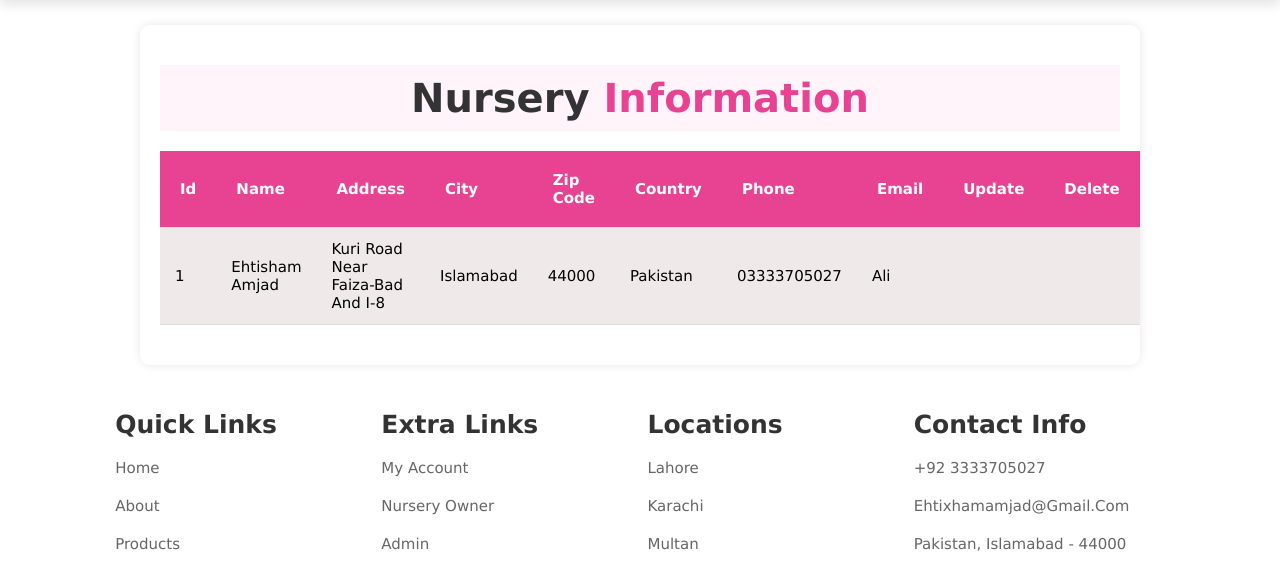
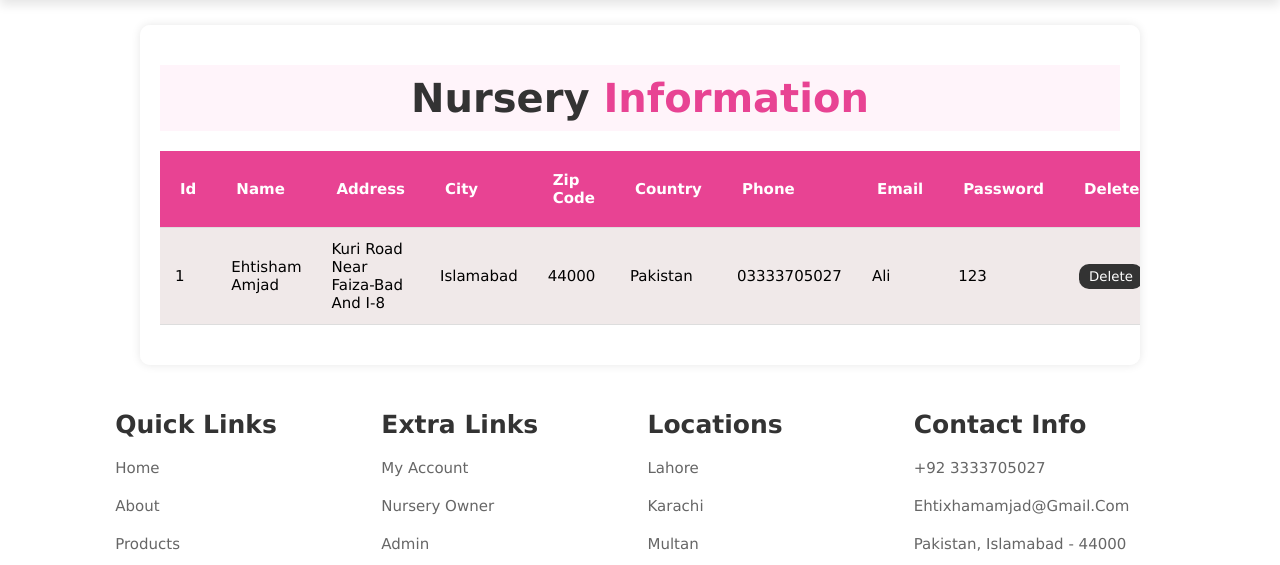
Before and after one commit to ehtixhamamjad/Flower-Plantation-Flask, a Flask app: page /admin/nursery in a window 1280 px wide. Shown: the part 75-640 px from the top of the page. Run offline with Flask 3, Linux system fonts and the light colour scheme; data comes from the database, SQL or seed files in the repository; parts of the project's set-up code (start-up, migrations or seed data) failed here and were passed over; some libraries are stand-ins or nearby versions.

Commit message:
delete  user and flower

```diff
--- a/app.py
+++ b/app.py
@@ -37,7 +37,8 @@ class User(db.Model):
 
 class Flower(db.Model):
     __tablename__ = 'flower'
-    flower_id = db.Column(db.Integer, primary_key=True)  # Added Flower id
+    flower_id = db.Column(db.Integer, primary_key=True)
+    # flower_nursery = db.Column(db.Integer,nullable=True) # Added Flower id
     flower_image_name = db.Column(db.String(225), unique=False, nullable=True)
     flower_name = db.Column(db.String(225), unique=False, nullable=True)
     flower_information = db.Column(db.String(225), unique=False, nullable=True)  # Changed to flower_information
@@ -84,69 +85,7 @@ app.config['MYSQL_PASSWORD']=''
 app.config['MYSQL_DB']='flowerplantation'
 mysql = MySQL(app)
 
-# # Define predict_class function
-# def predict_class(model, image_path):
-#     # Load the image
-#     img = load_img(image_path, target_size=(64, 64))
-#     # Convert the image to a numpy array
-#     img_array = img_to_array(img)
-#     # Rescale the image
-#     img_array = img_array / 255.0
-#     # Expand dimensions to match the model's expected input shape
-#     img_array = np.expand_dims(img_array, axis=0)
-#     # Make a prediction
-#     prediction = model.predict(img_array)
-#     # Get the index of the highest probability
-#     predicted_class_index = np.argmax(prediction)
-#     return predicted_class_index
 
-# # Load the model
-# model_file_path = 'model.h5'
-# model = load_model(model_file_path)
-
-# # Define class_indices
-# class_indices = {
-#     0: 'Daisy',
-#     1: 'Dandelion',
-#     2: 'Rose',
-#     3: 'SunFlower',
-#     4: 'Tulip'
-# }
-
-# UPLOAD_FOLDER = 'uploads'
-# ALLOWED_EXTENSIONS = {'png', 'jpg', 'jpeg', 'gif'}
-
-# app.config['UPLOAD_FOLDER'] = UPLOAD_FOLDER
-
-# def allowed_file(filename):
-#     return '.' in filename and \
-#            filename.rsplit('.', 1)[1].lower() in ALLOWED_EXTENSIONS
-
-# @app.route('/predict', methods=['GET', 'POST'])
-# def predict():
-#     if request.method == 'POST':
-#         if 'image' not in request.files:
-#             return redirect(request.url)
-#         file = request.files['image']
-#         if file.filename == '':
-#             return redirect(request.url)
-#         if file and allowed_file(file.filename):
-#             filename = secure_filename(file.filename)
-#             file.save(os.path.join(app.config['UPLOAD_FOLDER'], filename))
-#             predicted_class_index = predict_class(model, os.path.join(app.config['UPLOAD_FOLDER'], filename))
-#             # Check if predicted_class_index is in class_indices
-#             if predicted_class_index in class_indices:
-#                 class_name = class_indices[predicted_class_index]
-#             else:
-#                 # Handle the case where predicted_class_index is not found in class_indices
-#                 class_name = "Unknown"
-#             return render_template('result.html', class_name=class_name)
-#     return redirect(url_for('home_page'))
-# @app.route('/uploads/<filename>')
-# def uploaded_file(filename):
-#     return send_from_directory(app.config['UPLOAD_FOLDER'], filename)
-
-# all routes
 # main
 @app.route('/index')
 def index():
@@ -201,21 +140,8 @@ def nurserylogout():
 
 
     # Redirect to the login page or any other desired page
-    return render_template("/nursery/login.html")
+    return redirect(url_for('nurserylogin'))
 
-# def getFlowerdatainuserindex():
-#     # Establish a connection to the database
-#     cur = mysql.connection.cursor()
-#      # Fetch all flower plans from the database
-#     cur.execute("SELECT flower_id, flower_image_name, flower_name, flower_information, color, season, category, altitude, height, area, grow_time, pesticide, fertilizer, disease, fragrance, shape, sunlight, watering FROM flower")
-#     flower_data = cur.fetchall()
-
-#     # Close cursor and connection
-#     cur.close()
-
-
-#     # Pass the fetched data to the template
-#     return render_template("user/index.html", flowers=flower_data)
 
 @app.route('/signup', methods=['GET', 'POST'])
 def signup():
@@ -251,25 +177,7 @@ def getFlowerdata():
     # Pass the fetched data to the template
     return render_template("nursery/flowers.html", flowers=flower_data)
 
-@app.route('/user/cityflower',methods=['GET'])
-def getFlowerdataincityflower():
-     # Fetch all flower plans from the database
-    userid = session.get('id')
-    if userid is not None:
-        cur = mysql.connection.cursor()
-        cur.execute("SELECT area FROM user WHERE id = %s", (userid,))
-        flower_area = cur.fetchone()[0]  # Fetch a single row and first column value
 
-        cur.execute("SELECT flower_id, flower_image_name, flower_name, flower_information, color, season, category, altitude, height, area, grow_time, pesticide, fertilizer, disease, fragrance, shape, sunlight, watering FROM flower WHERE area = %s", (flower_area,))
-
-        flower_data = cur.fetchall()
-        cur.close()
-
-        # Pass the fetched data to the template
-        return render_template("/user/cityflower.html", flowers=flower_data)
-    else:
-        # Handle case where 'id' is not found in session
-        return "User ID not found in session"
 
 @app.route('/user/flower',methods=['GET'])
 def getFlowerdatainuserflower():
@@ -281,19 +189,6 @@ def getFlowerdatainuserflower():
     # Pass the fetched data to the template
     return render_template("user/flower.html", flowers=flower_data)
 
-# @app.route('/user/flowersdetailsbyid/<int:id>', methods=['GET'])
-# def getFlowerdstails(id):
-#     try:
-#         # Fetch flower details from the database based on the provided ID
-#         flower_data = Flower.query.filter_by(flower_id=id).first()
-#         if flower_data:
-#             # Pass the fetched data to the template
-#             return render_template("user/flowersdetailsbyid.html", flower=flower_data)
-#         else:
-#             return "Flower not found."
-#     except ValueError:
-#         return "Invalid ID provided."
-
 
 @app.route('/nursery/flowers')
 def flowers_nursery():
@@ -302,9 +197,8 @@ def flowers_nursery():
 @app.route('/editflower/<int:id>', methods=['GET', 'POST'])
 def editflower(id):
     flower_data = Flower.query.filter_by(flower_id=id).first()
-    # return redirect(url_for('editflower', id=flower_data.flower_id))
     return render_template("nursery/editflower.html", flowers=flower_data)
-    # return render_template("user/editplan.html", flower_plans=plan_data)
+
 
 
 @app.route('/nursery/flowers',methods=['GET'])
@@ -356,18 +250,6 @@ def deleteflower(id):
     return render_template("nursery/flowers.html")
 
 @app.route('/nursery',methods=['GET'])
-def getFlowerdatainurseryindex():
- if 'id' in session:
-     # Fetch all flower plans from the database
-    cur = mysql.connection.cursor()
-    cur.execute("SELECT  flower_id ,flower_image_name, flower_name, flower_information, color, season, category, altitude, height, area,  grow_time, pesticide, fertilizer, disease, fragrance, shape, sunlight, watering FROM flower")
-    flower_data = cur.fetchall()
-    cur.close()
-    # Pass the fetched data to the template
-    return render_template("/nursery/index.html", flowers=flower_data)
- else:
-    return render_template("nursery/login.html")
-@app.route('/nursery',methods=['GET'])
 def nursery():
  if 'id' in session:
      # Fetch all flower plans from the database
@@ -416,17 +298,6 @@ def userplan():
 def addflowerplan():
     return userAddPlanFun()
 
-
-@app.route('/nursery/add-flower', methods=['GET', 'POST'])
-def addflowerdata():
-    return addFlowerfun()
-
-# @app.route('/editplan/<int:id>', methods=['GET', 'POST'])
-# def editplan(id):
-#     plan=Plan.query.filter_by(plan_id=id).first()
-#     # name=Plan.query.filter_by(plan_id=id).first
-#     return render_template("user/editplan.html",flower_plans=plan)
-
 @app.route('/editplan/<int:id>', methods=['GET', 'POST'])
 def editflowerplan(id):
     plan_data = Plan.query.filter_by(plan_id=id).first()
@@ -445,7 +316,8 @@ def userfavourite():
     cur.execute("SELECT * FROM favorite_flower")
     existing_flowers = cur.fetchall()  # Use fetchall() to fetch all rows
     cur.close()
-    return render_template("/user/favourite.html", flowers=existing_flowers)
+
+
 @app.route('/addfvtfavourite/<int:id>')
 def addfvtfavourite(id):
     flower = Flower.query.filter_by(flower_id=id).first()  # Retrieve the flower data by ID
@@ -471,6 +343,25 @@ def addfvtfavourite(id):
     else:
         # Flower with the specified ID does not exist
         return redirect(url_for('user'))
+@app.route('/user/cityflower',methods=['GET'])
+def getFlowerdataincityflower():
+     # Fetch all flower plans from the database
+    userid = session.get('id')
+    if userid is not None:
+        cur = mysql.connection.cursor()
+        cur.execute("SELECT area FROM user WHERE id = %s", (userid,))
+        flower_area = cur.fetchone()[0]  # Fetch a single row and first column value
+
+        cur.execute("SELECT flower_id, flower_image_name, flower_name, flower_information, color, season, category, altitude, height, area, grow_time, pesticide, fertilizer, disease, fragrance, shape, sunlight, watering FROM flower WHERE area = %s", (flower_area,))
+
+        flower_data = cur.fetchall()
+        cur.close()
+
+        # Pass the fetched data to the template
+        return render_template("/user/cityflower.html", flowers=flower_data)
+    else:
+        # Handle case where 'id' is not found in session
+        return "User ID not found in session"
 
 @app.route('/deletefvtflower/<int:id>')
 def deletefvtflower(id):
@@ -487,26 +378,20 @@ def deletefvtflower(id):
 
     cur.close()
     return redirect(url_for('user'))
+
+@app.route('/nursery/add-flower', methods=['GET', 'POST'])
+def addflowerdata():
+    return addFlowerfun()
+
 @app.route('/user/notification')
 def usernotification():
     return render_template("user/notification.html")
 
-# nursery////////////////////////////
-# @app.route('/nursery')
-# def nursery():
-#  if 'id' in session:
-#     return render_template("nursery/index.html")
-#  else:
-#         return render_template("nursery/login.html")
 @app.route('/nursery/signup', methods=['GET', 'POST'])
 def nurserysignup():
     if request.method == 'POST':
         return nurserysignupform()
     return render_template("nursery/signup.html")
-
-# @app.route('/nursery/login')
-# def nurserylogin():
-#     return render_template("nursery/login.html")
 
 @app.route('/nursery/add-flower')
 def addflower():
@@ -581,7 +466,7 @@ app.secret_key = 'your_secret_key_here'
 def adminnurseryinfo():
     try:
         cur = mysql.connection.cursor()
-        cur.execute("SELECT id, name, address, city, zip, Country, phone, email FROM nursery_owner")
+        cur.execute("SELECT id, name, address, city, zip, Country, phone, email,password FROM nursery_owner")
         all_nursery = cur.fetchall()
         cur.close()
         return render_template("admin/nursery.html", all_nurserys=all_nursery)
@@ -612,8 +497,36 @@ def updateplan(id):
 
     # Render the edit plan form with the existing plan data
     return render_template("user/editplan.html", flower_plans=plan_data)
+@app.route('/admin/user/<int:id>')
+def delete_user_by_admin(id):
+    cur = mysql.connection.cursor()
 
+    # Check if the user exists in the user table
+    cur.execute("SELECT * FROM user WHERE id = %s", (id,))
+    existing_user = cur.fetchone()
 
+    if existing_user:
+        # If the user exists, delete it
+        cur.execute("DELETE FROM user WHERE id = %s", (id,))
+        mysql.connection.commit()  # Commit the transaction
+
+    cur.close()
+    return redirect(url_for('adminuserinfo'))
+@app.route('/admin/nusery/<int:id>')
+def delete_nursery_by_admin(id):
+    cur = mysql.connection.cursor()
+
+    # Check if the user exists in the user table
+    cur.execute("SELECT * FROM nursery_owner WHERE id = %s", (id,))
+    existing_user = cur.fetchone()
+
+    if existing_user:
+        # If the user exists, delete it
+        cur.execute("DELETE FROM nursery_owner WHERE id = %s", (id,))
+        mysql.connection.commit()  # Commit the transaction
+
+    cur.close()
+    return redirect(url_for('adminnurseryinfo'))
 app.run(debug=True)
 if __name__ == '__main__':
     app.run(debug=True)
--- a/templates/admin/nursery.html
+++ b/templates/admin/nursery.html
@@ -100,10 +100,34 @@
           padding: 8px 10px;
         }
 
+
         .tablecontainer {
           padding: 10px;
         }
       }
+
+      .del-btn:hover {
+        background-color: #333333;
+        color: white;
+        border-radius: 10px;
+        padding: 5px 10px;
+      }
+
+      .del-btn-black {
+        background-color: #333333;
+        color: white;
+        border-radius: 10px;
+        padding: 5px 10px;
+      }
+
+      .del-btn-black:hover {
+        background-color: #e84393;
+        color: white;
+        border-radius: 10px;
+        padding: 5px 10px;
+      }
+
+
     </style>
   </head>
 
@@ -146,7 +170,7 @@
             <th>Country</th>
             <th>Phone</th>
             <th>Email</th>
-            <th>Update</th>
+            <th>password</th>
             <th>Delete</th>
           </tr>
         </thead>
@@ -162,14 +186,11 @@
             <td>{{ nursery[6] }}</td>
             <td>{{ nursery[7] }}</td>
             <td>{{ nursery[8] }}</td>
-            <td>{{ nursery[9] }}</td>
             <td>
-              <!-- <button class="update-btn-black" onclick="updateUser({{ nursery.id }})">Update</button> -->
-            </td>
-            <td>
-              <!-- <button class="del-btn-black" onclick="deleteUser({{ nursery.id }})">Delete</button> -->
-            </td>
-          </tr>
+              <button class="del-btn-black">
+                <a href="{{ url_for('delete_nursery_by_admin', id=nursery[0]) }}" style="color: #fff">Delete</a>
+              </button>
+            </td></tr>
           {% endfor %} {% with messages = get_flashed_messages() %} {% if
             messages %}
             <ul class="flash-messages">
--- a/templates/nursery/index.html
+++ b/templates/nursery/index.html
@@ -34,11 +34,11 @@
     <header>
       <input type="checkbox" name="" id="toggler" />
       <label for="toggler" class="fas fa-bars"></label>
-      <a href="{{ url_for('getFlowerdatainurseryindex') }}" class="logo"
+      <a href="{{ url_for('nursery') }}" class="logo"
         >Flower Plantation<span>.</span></a
       >
       <nav class="navbar">
-        <a href="{{ url_for('getFlowerdatainurseryindex') }}">Home</a>
+        <a href="{{ url_for('nursery') }}">Home</a>
         <a href="{{ url_for('addflower') }}">Add Flower</a>
 
         <a href="{{ url_for('flowers') }}">All Flowers</a>
```
Also changed, not shown: templates/admin/user.html (+3 -5 lines), templates/user/editplan.html (+0 -15 lines).
